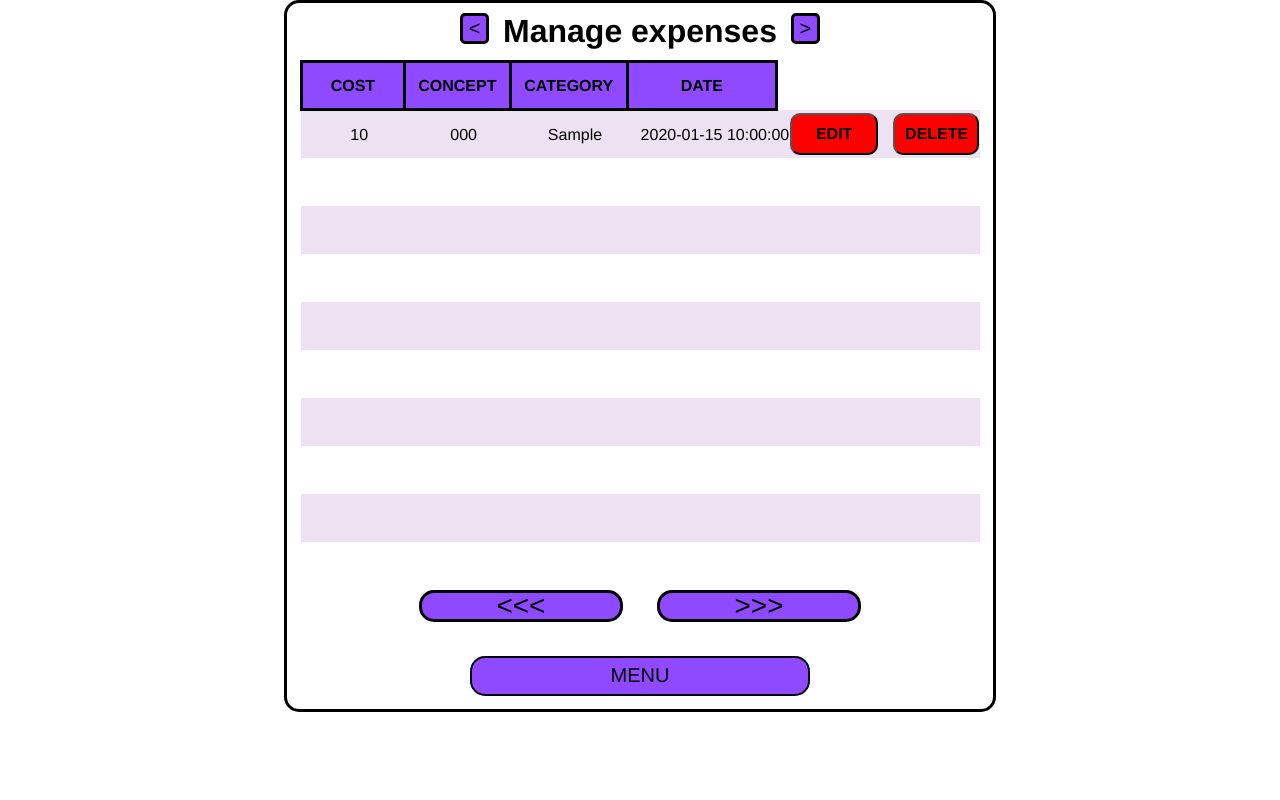
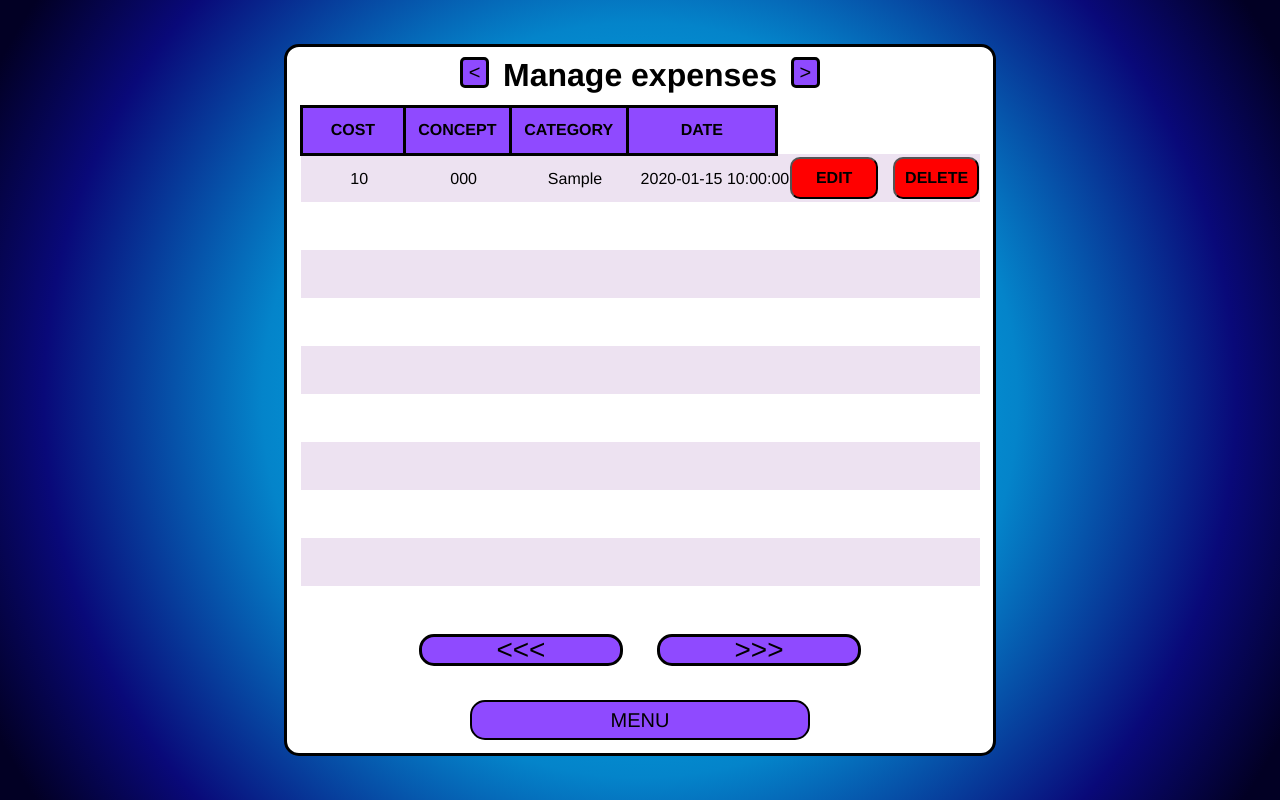
Before and after one commit to pabloff95/Finance-Manager, a PHP site: page /finances/management/management.php?data=expenses&page=1 in a window 1280 px wide. Run offline with PHP 8.4, Linux system fonts and the light colour scheme; tables that the repository leaves empty or names only in its code hold one stand-in row (values such as "Sample post").

Commit message:
background style

```diff
--- a/generalStyle.css
+++ b/generalStyle.css
@@ -10,12 +10,16 @@
     --contrast-dark:#999300;
     --inputBG: #EDE2F1;
     --inputFocus: #e8c5f5;
+    --formBackground: white;
 }
 
 body, html{
     margin: 0;
     overflow-x: hidden;
     width: 100%;
+    /*Background colour: https://cssgradient.io/*/
+    background: rgb(0,212,255);
+    background: radial-gradient(circle, rgba(0,212,255,1) 0%, rgba(4,132,202,1) 50%, rgba(9,9,121,1) 79%, rgba(2,0,36,1) 96%);
 }
 /*MENU BUTTONS STYLE*/
 .menuButton{
--- a/index/index.css
+++ b/index/index.css
@@ -34,3 +34,6 @@ aside{
     border: 3px solid black;
     border-radius: 10px;
 }
+aside h1{
+    text-align: center;
+}
--- a/index/indexController.php
+++ b/index/indexController.php
@@ -46,6 +46,6 @@
 
     // Get current month as text
     function currentMonth(){
-        echo "<h1>". date('F')."</h1>";
+        echo "<h1>". strtoupper(date('F'))."</h1>";
     }
 ?>
--- a/management/management.css
+++ b/management/management.css
@@ -1,6 +1,6 @@
 
 /*Content positioning*/
-body{
+html, body{
     height: 100%;
 }
 main{
@@ -8,8 +8,8 @@ main{
     width: 100%;
     /*Center flexbox*/
     display: flex;
+    flex-direction: column;
     text-align: center;
-    flex-direction: column;
     justify-content: center;
 }
 /*Main menu*/
@@ -43,6 +43,7 @@ main{
 
 /*Tables style*/
 .table{
+    background-color: var(--formBackground);
     /*Dimensions*/
     width: auto;
     /*Position*/
--- a/newdata/newdata.css
+++ b/newdata/newdata.css
@@ -25,7 +25,7 @@ main{
     /*Style*/
     border: 3px solid black;
     border-radius: 10px;
-
+    background-color: var(--formBackground);
 }
 .dataForm form{
     margin: 0 auto;
```
